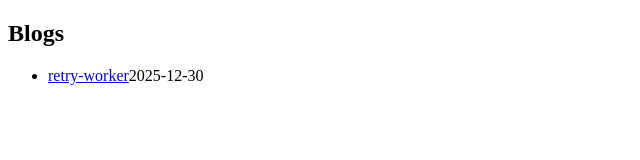
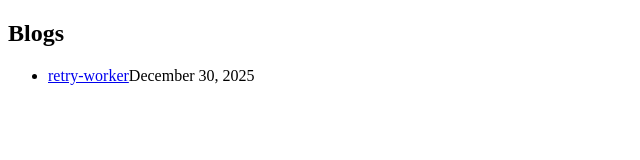
Before and after one commit to siddhantantil39/siddhantantil39-portfolio, a Next.js app: page /blogs in a window 1280 px wide. Shown: the top 160 px of the page, without its empty margins (0-640 px from the left). Built offline with nearby package versions, Linux system fonts and the light colour scheme.

Commit message:
added index blog date style

```diff
--- a/src/app/blogs/page.tsx
+++ b/src/app/blogs/page.tsx
@@ -1,5 +1,6 @@
 import {getSortedPostsData} from '@/app/lib/Posts';
 import Link from 'next/link';
+import Date from '@/app/components/Date';
 
 export default async function BlogPage(){
     const allPostsData = await getSortedPostsData();
@@ -14,7 +15,10 @@ export default async function BlogPage(){
                          <span className="text-lg font-bold text-blue-500 font-montserrat">
                             <Link href={`/blogs/${id}`}>{id}</Link>
                          </span>
-                         <span className='px-6'>{date}</span>
+
+                         <span className='p-6'>
+                            <Date dateString={date} />
+                         </span>
                         <br />
                     </li>
                 ))}
```
